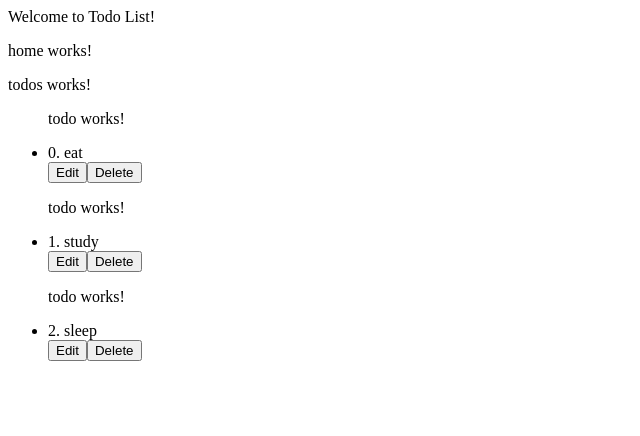
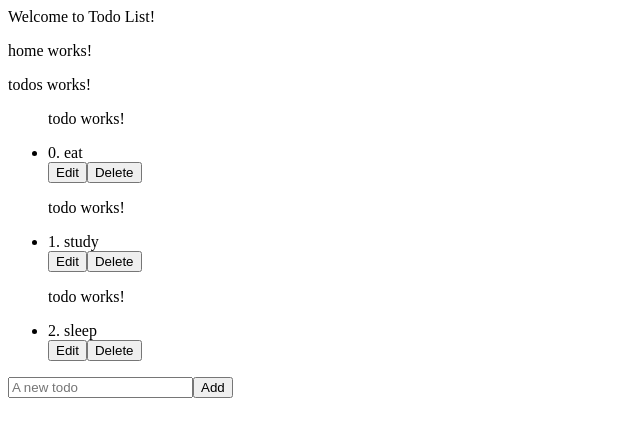
Before and after one commit to RoaaAlSughair/W22D03-Angular, an Angular app: page / in a window 1280 px wide. Shown: the top 436 px of the page, without its empty margins (0-640 px from the left). Built offline with nearby package versions, Linux system fonts and the light colour scheme.

Commit message:
Add todo function

```diff
--- a/src/app/todos/todos.component.html
+++ b/src/app/todos/todos.component.html
@@ -2,3 +2,6 @@
 <ul *ngFor="let todo of todos; let i = index">
   <app-todo value={{todo}} index={{i}}></app-todo>
   </ul>
+
+<input type="text" placeholder="A new todo"/>
+<button >Add</button>
--- a/src/app/todos/todos.component.ts
+++ b/src/app/todos/todos.component.ts
@@ -13,11 +13,7 @@ export class TodosComponent implements OnInit {
   ngOnInit(): void {}
   @Input() todo: string = '';
 
-  editTodo(todo: string): void {
-    console.log(`TODO: ${todo}`);
-  }
-
-  deleteTodo(todo : string) : void {
-
+  addTodo(todo: string) : void {
+    this.todos.push(todo);
   }
 }
```
